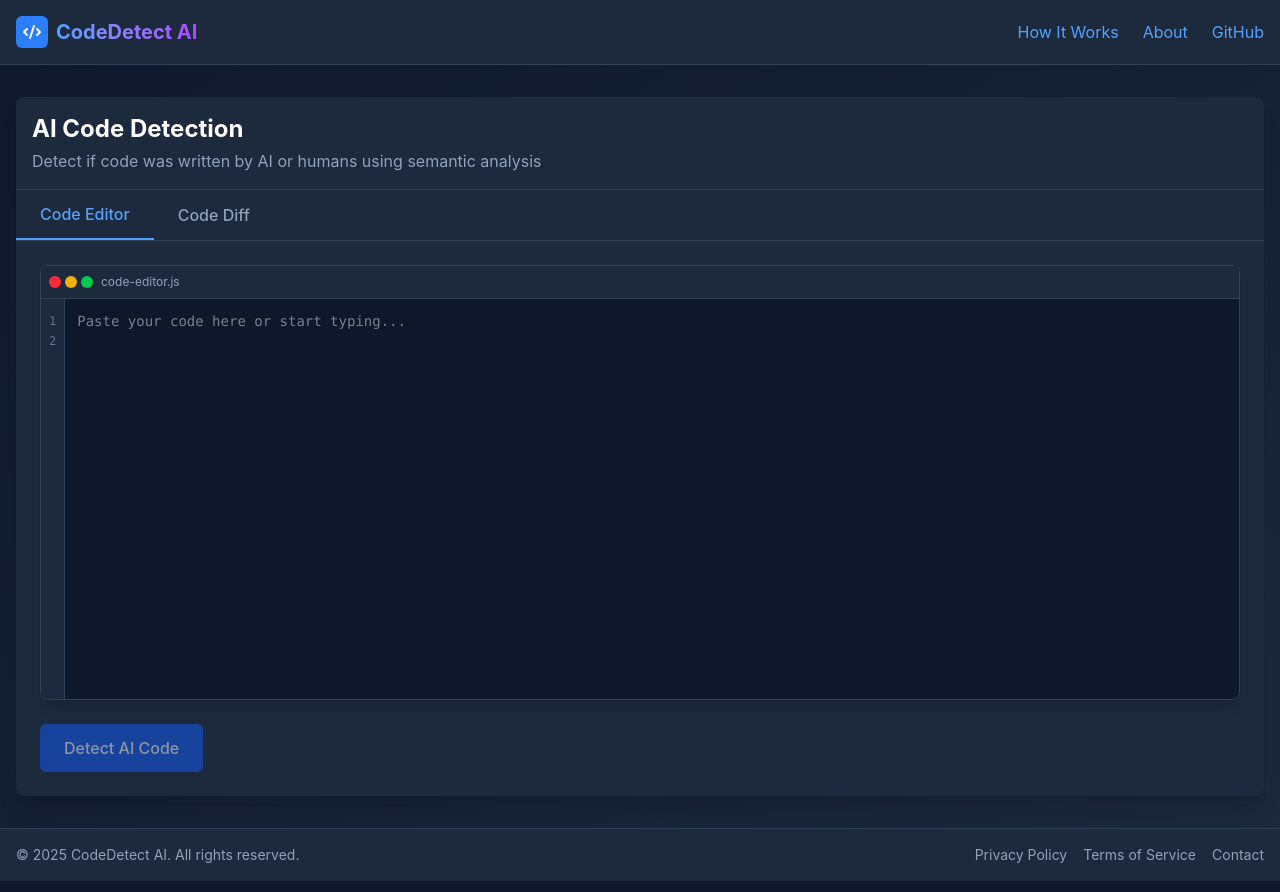
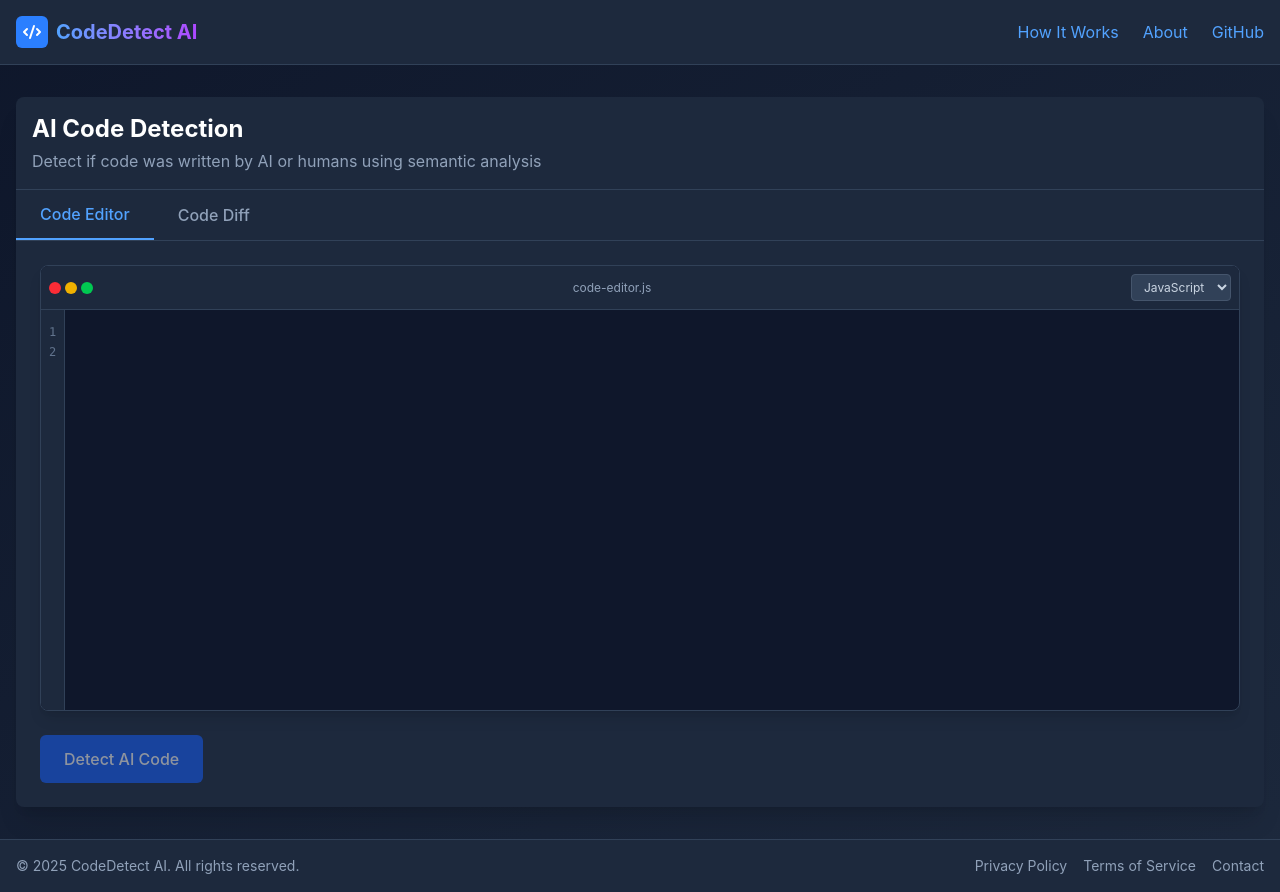
Before and after one commit to MahinAshraful/CodeWatch, a React (Vite) app in the folder frontend/: page / in a window 1280 px wide. Built offline with nearby package versions, Linux system fonts and the light colour scheme.

Commit message:
add syntax highlighting

```diff
--- a/frontend/components/CodeEditor.tsx
+++ b/frontend/components/CodeEditor.tsx
@@ -1,13 +1,17 @@
 import React, { useState, useEffect } from 'react'
+import { Prism as SyntaxHighlighter } from 'react-syntax-highlighter'
+import { vscDarkPlus } from 'react-syntax-highlighter/dist/esm/styles/prism'
 
 interface CodeEditorProps {
   code: string
   onChange: (code: string) => void
   placeholder?: string
+  language: string // New prop to specify the language
 }
 
-const CodeEditor: React.FC<CodeEditorProps> = ({ code, onChange, placeholder = 'Type your code...' }) => {
+const CodeEditor: React.FC<CodeEditorProps> = ({ code, onChange, placeholder = 'Type your code...', language }) => {
   const [lines, setLines] = useState<number[]>([])
+  const [selectedLanguage, setSelectedLanguage] = useState(language) // State for selected language
 
   // Update line numbers whenever code changes
   useEffect(() => {
@@ -35,15 +39,34 @@ const CodeEditor: React.FC<CodeEditorProps> = ({ code, onChange, placeholder = '
     }
   }
 
+  const handleLanguageChange = (e: React.ChangeEvent<HTMLSelectElement>) => {
+    setSelectedLanguage(e.target.value)
+  }
+
   return (
     <div className="rounded-lg overflow-hidden bg-slate-900 border border-slate-700 shadow-lg">
-      <div className="flex items-center space-x-2 p-2 bg-slate-800 border-b border-slate-700">
+      <div className="flex items-center justify-between p-2 bg-slate-800 border-b border-slate-700">
         <div className="flex space-x-1">
           <div className="w-3 h-3 rounded-full bg-red-500"></div>
           <div className="w-3 h-3 rounded-full bg-yellow-500"></div>
           <div className="w-3 h-3 rounded-full bg-green-500"></div>
         </div>
         <div className="text-xs text-slate-400">code-editor.js</div>
+        {/* Language selector */}
+        <select
+          value={selectedLanguage}
+          onChange={handleLanguageChange}
+          className="text-xs bg-slate-700 text-slate-300 border border-slate-600 rounded px-2 py-1"
+        >
+          <option value="javascript">JavaScript</option>
+          <option value="typescript">TypeScript</option>
+          <option value="python">Python</option>
+          <option value="java">Java</option>
+          <option value="csharp">C#</option>
+          <option value="cpp">C++</option>
+          <option value="html">HTML</option>
+          <option value="css">CSS</option>
+        </select>
       </div>
       <div className="relative flex">
         {/* Line numbers */}
@@ -55,13 +78,29 @@ const CodeEditor: React.FC<CodeEditorProps> = ({ code, onChange, placeholder = '
           <div className="text-xs text-slate-500 font-mono leading-5">{lines.length + 1}</div>
         </div>
 
-        {/* Code editor textarea */}
+        {/* Code editor with syntax highlighting */}
+        <div className="flex-1 relative">
+          <SyntaxHighlighter
+            language={selectedLanguage} // Use selectedLanguage state
+            style={vscDarkPlus}
+            customStyle={{
+              background: 'transparent',
+              padding: '1rem',
+              margin: 0,
+              minHeight: '400px',
+              fontSize: '0.875rem',
+              fontFamily: 'monospace',
+              overflow: 'hidden',
+            }}
+          >
+            {code}
+          </SyntaxHighlighter>
           <textarea
             value={code}
             onChange={(e) => onChange(e.target.value)}
             onKeyDown={handleKeyDown}
             placeholder={placeholder}
-          className="flex-1 bg-slate-900 text-slate-200 font-mono text-sm p-3 resize-none focus:outline-none min-h-[400px] w-full"
+            className="absolute inset-0 bg-transparent text-transparent caret-slate-200 font-mono text-sm p-3 resize-none focus:outline-none min-h-[400px] w-full"
             spellCheck="false"
             autoComplete="off"
             autoCorrect="off"
@@ -69,6 +108,7 @@ const CodeEditor: React.FC<CodeEditorProps> = ({ code, onChange, placeholder = '
           />
         </div>
       </div>
+    </div>
   )
 }
 
--- a/frontend/components/ResultsDisplay.tsx
+++ b/frontend/components/ResultsDisplay.tsx
@@ -88,7 +88,7 @@ const ResultsDisplay: React.FC<ResultsDisplayProps> = ({ results }) => {
           <div className="flex items-center justify-between mb-2">
             <h4 className="text-slate-300 font-medium">AI Likelihood</h4>
             <span className={`${verdictInfo.color} font-bold`}>
-              {Math.round((1 - results.difference) * 100)}%
+              {/* {Math.round((1 - results.difference) * 100)}% */}
             </span>
           </div>
           <div className="h-3 bg-slate-800 rounded-full overflow-hidden">
--- a/frontend/package.json
+++ b/frontend/package.json
@@ -11,8 +11,10 @@
   },
   "dependencies": {
     "@tailwindcss/vite": "^4.1.5",
+    "prism-react-renderer": "^2.4.1",
     "react": "^19.0.0",
     "react-dom": "^19.0.0",
+    "react-syntax-highlighter": "^15.6.1",
     "tailwindcss": "^4.1.5"
   },
   "devDependencies": {
```
Also changed, not shown: 1 other file (tests, documents, lock files or other folders). Lines whose indentation alone changed are shown as unchanged.
